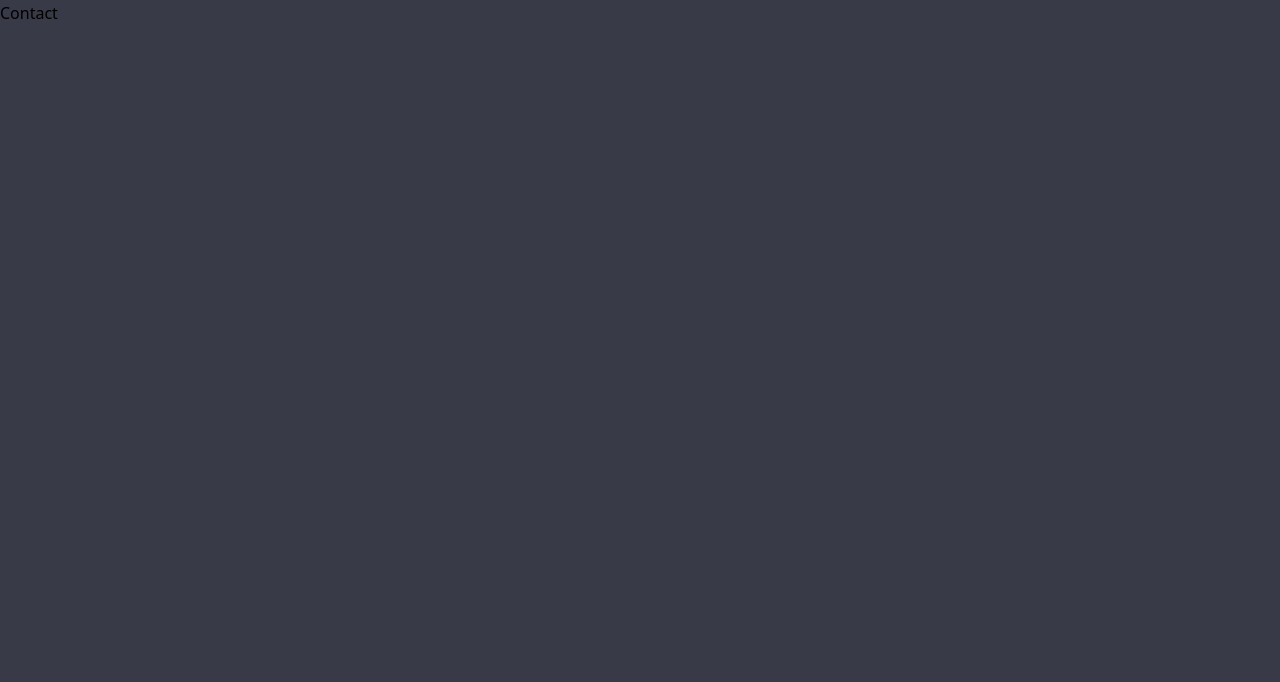
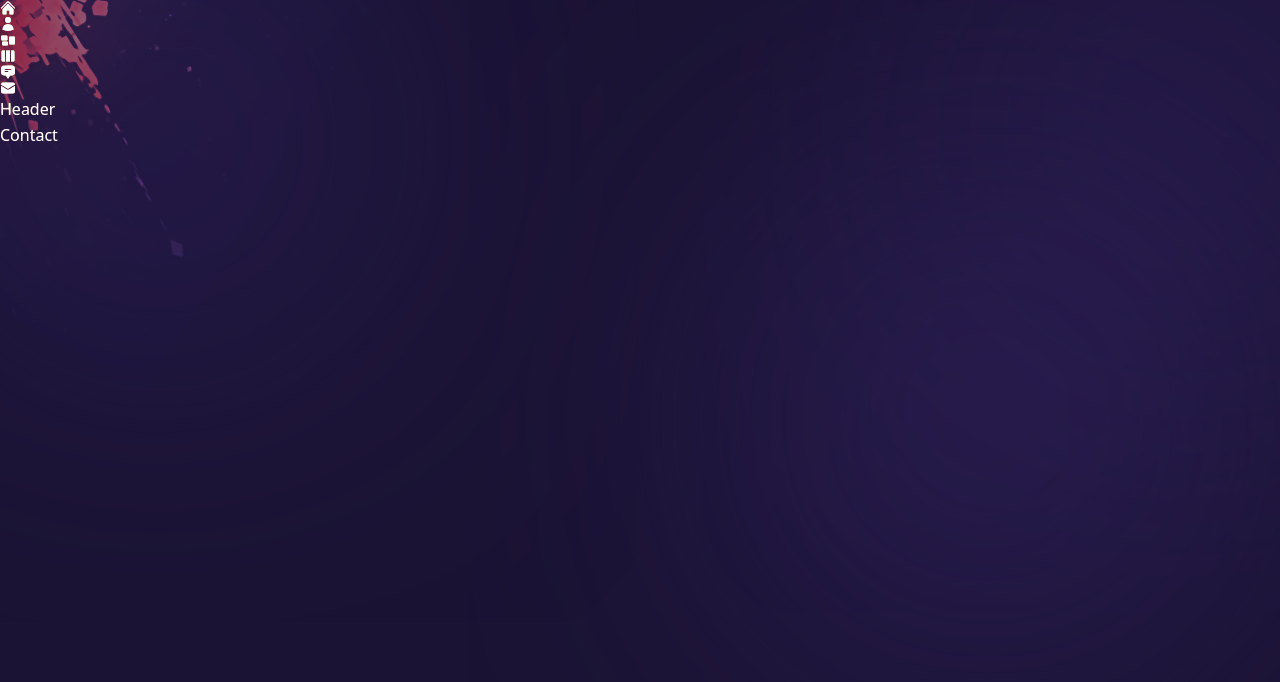
Before and after one commit to chirasi99/WebMinds-Gallery, a Next.js app: page /contact in a window 1280 px wide. Shown: the top 682 px of the page. Built offline with nearby package versions, Linux system fonts and the light colour scheme.

Commit message:
update navigation tab

```diff
--- a/components/Layout.js
+++ b/components/Layout.js
@@ -8,8 +8,17 @@ const sora = Sora({
   weight: ['100','200','300','400','500','600','700','800'],
 });
 
-const Layout = () => {
-  return <div>Layout</div>;
+import Nav from '../components/Nav'
+import Header from '../components/Header'
+import TopLeftImage from '../components/TopLeftImg'
+
+const Layout = ({children}) => {
+  return <div className={'page bg-site text-white bg-cover bg-no-repeat ${sora.variable} font-sora relative '}>
+    <TopLeftImage />
+    <Nav />
+    <Header />
+    {children}
+  </div>;
 };
 
 export default Layout;
--- a/components/Nav.js
+++ b/components/Nav.js
@@ -26,8 +26,21 @@ export const navData = [
   },
 ];
 
+// next link
+import Link from 'next/link';
+
+// next router
+import { useRouter } from 'next/router';
+
 const Nav = () => {
-  return <nav>nav</nav>;
+  return <nav>
+    {/* inner  */}
+    <div>
+      {navData.map((link, index) =>{
+        return <Link href={link.path}> {link.icon} </Link>;
+      })}
+    </div>
+  </nav>;
 };
 
 export default Nav;
--- a/components/TopLeftImg.js
+++ b/components/TopLeftImg.js
@@ -1,5 +1,10 @@
+import Image from 'next/image';
+
+
 const TopLeftImg = () => {
-  return <div>Top Left Image</div>;
+  return <div className='absolute top-0 left-0 z-10 mix-blend-color-dodge w-[200px] xl:w-[400px] opacity-50'>
+    <Image src='/top-left-img.png' width={400} height={400} alt='' />
+  </div>;
 };
 
 export default TopLeftImg;
--- a/pages/_app.js
+++ b/pages/_app.js
@@ -1,7 +1,14 @@
 import '../styles/globals.css';
 
+// components
+import Layout from '../components/Layout';
+
 function MyApp({ Component, pageProps }) {
-  return <Component {...pageProps} />;
+  return (
+    <Layout>
+      <Component {...pageProps} />
+    </Layout>
+  );
 }
 
 export default MyApp;
```
